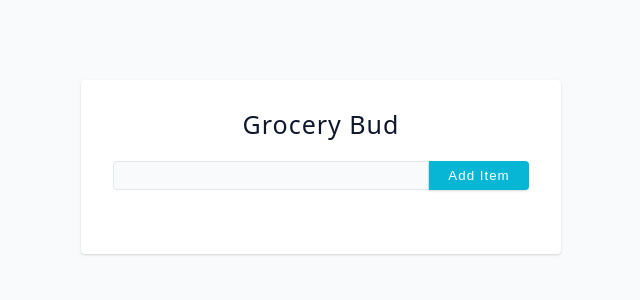
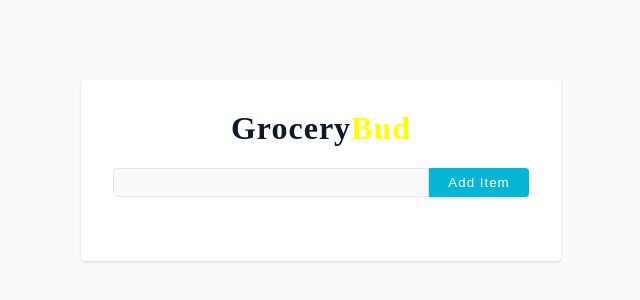
Before and after one commit to zayzou/grocery-bud, a React (Vite) app: page / in a window 1280 px wide. Shown: the part 48-348 px from the top of the page, without its empty margins (319-959 px from the left). Built offline with nearby package versions, Linux system fonts and the light colour scheme.

Commit message:
Add logo

```diff
--- a/src/App.jsx
+++ b/src/App.jsx
@@ -29,6 +29,7 @@ const App = () => {
 
   return (
     <section className="section-center">
+
       <Form addItem={addItem} />
       <Items
         items={items}
--- a/src/component/Form.jsx
+++ b/src/component/Form.jsx
@@ -1,6 +1,5 @@
 import { useState } from "react";
 import { ToastContainer, toast } from "react-toastify";
-
 import "react-toastify/dist/ReactToastify.css";
 const Form = ({ addItem }) => {
   const [item, setItem] = useState("");
@@ -24,7 +23,10 @@ const Form = ({ addItem }) => {
   return (
     <form action="" onSubmit={handleSubmit}>
       <ToastContainer />
-      <h4>Grocery Bud</h4>
+      <h4 className="logo">
+        Grocery
+        <span>Bud</span>
+      </h4>
       <div className="form-control">
         <input
           type="text"
--- a/src/index.css
+++ b/src/index.css
@@ -320,3 +320,11 @@ form h4 {
   text-decoration: line-through;
   color: var(--grey-500);
 }
+.logo{
+  font-family: chalkboard;
+  font-size: 2rem;
+  font-weight: bold;
+}
+.logo span{
+  color: yellow;
+}
```
Also changed, not shown: public/Grocery Bud.png (deleted).
